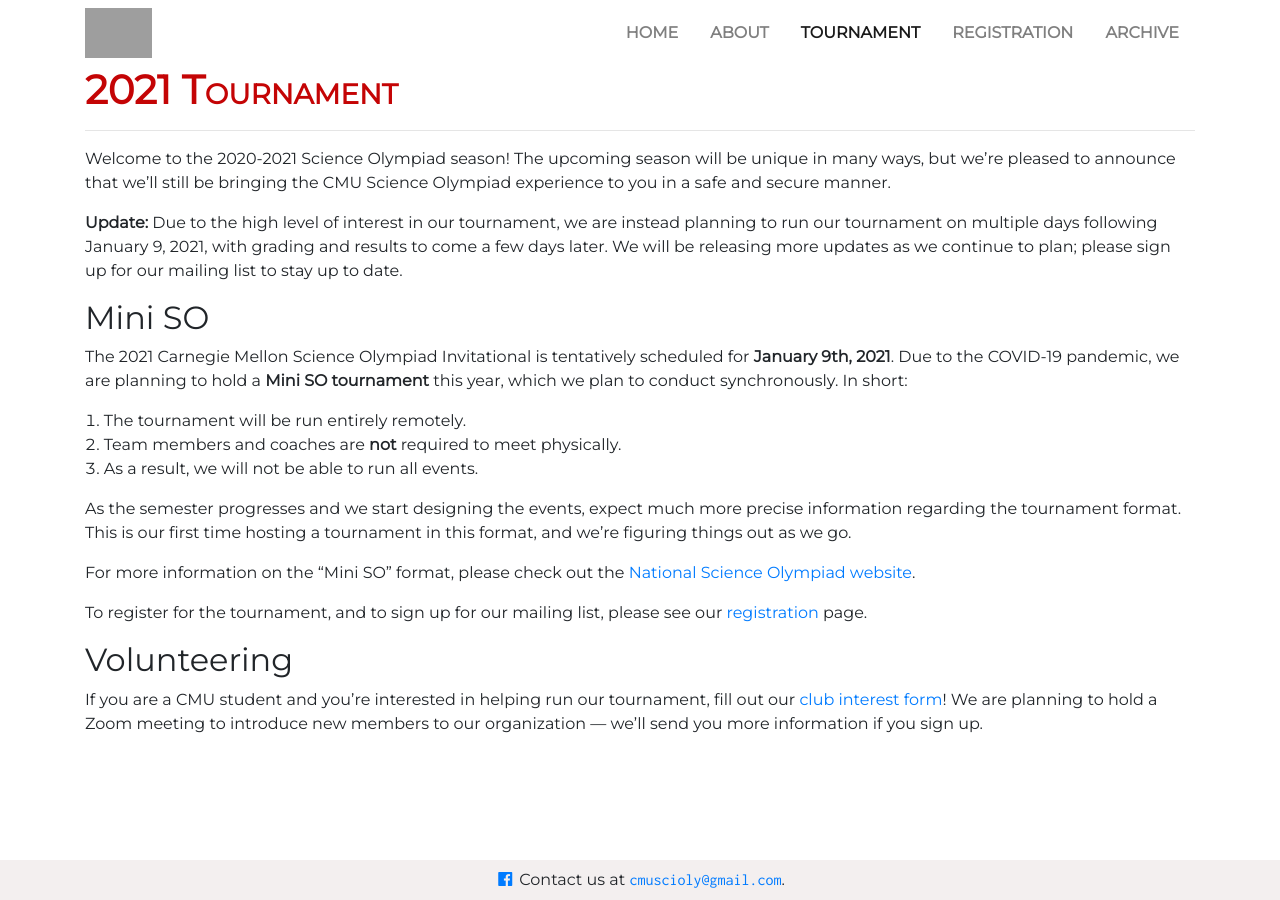
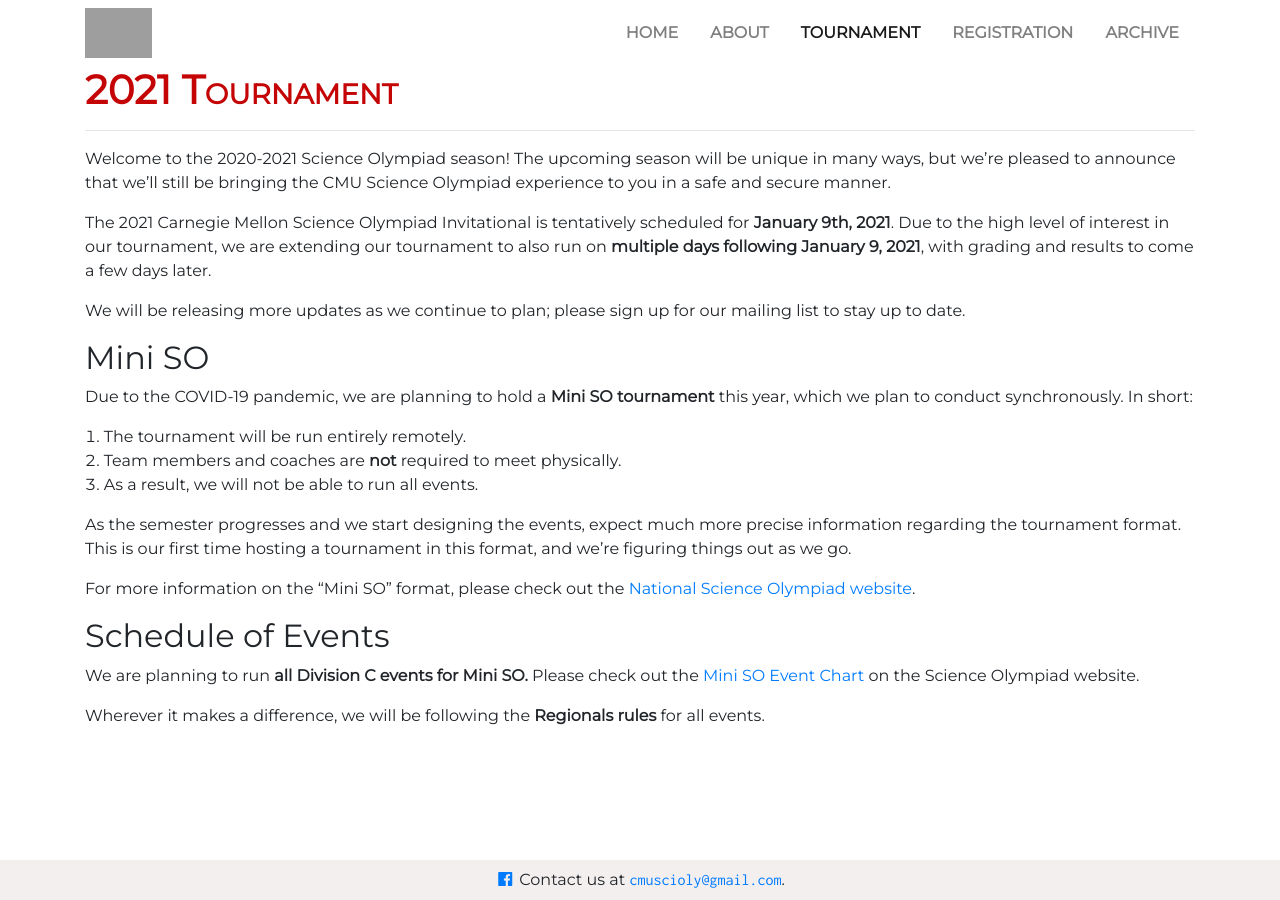
Before and after one commit to cmuscioly/cmuscioly.github.io, a Jekyll site: the page built from tournament.md, in a window 1280 px wide. Built offline with Jekyll 4.4.1, drawn with Linux system fonts in a browser that asks for light colours; nearby versions of some CDN libraries; grey boxes are pictures that could not be loaded.

Commit message:
Update tournament info
* schedule of events section: clarify regional rules
* delete volunteer info
* rearrange

```diff
--- a/tournament.md
+++ b/tournament.md
@@ -11,17 +11,18 @@
 unique in many ways, but we're pleased to announce that we'll still be bringing
 the CMU Science Olympiad experience to you in a safe and secure manner.
 
-**Update:** Due to the high level of interest in our tournament, we are instead
-planning to run our tournament on multiple days following January 9, 2021, with
-grading and results to come a few days later. We will be releasing more updates
-as we continue to plan; please sign up for our mailing list to stay up to date.
+The 2021 Carnegie Mellon Science Olympiad Invitational is tentatively scheduled
+for **January 9th, 2021**. Due to the high level of interest in our tournament,
+we are extending our tournament to also run on **multiple days following
+January 9, 2021**, with grading and results to come a few days later.
+
+We will be releasing more updates as we continue to plan; please sign up for
+our mailing list to stay up to date.
 
 ## Mini SO
 
-The 2021 Carnegie Mellon Science Olympiad Invitational is tentatively scheduled
-for **January 9th, 2021**. Due to the COVID-19 pandemic, we are planning to
-hold a **Mini SO tournament** this year, which we plan to conduct
-synchronously. In short:
+Due to the COVID-19 pandemic, we are planning to hold a **Mini SO tournament**
+this year, which we plan to conduct synchronously. In short:
 
 1. The tournament will be run entirely remotely.
 2. Team members and coaches are **not** required to meet physically.
@@ -34,12 +35,12 @@
 For more information on the "Mini SO" format, please check out the
 <a href="https://www.soinc.org/play/tournaments" target="_blank">National Science Olympiad website</a>.
 
-To register for the tournament, and to sign up for our mailing list, please see
-our [registration](/registration/) page.
+## Schedule of Events
 
-## Volunteering
+We are planning to run **all Division C events for Mini SO.** Please check out
+the <a
+href="https://www.soinc.org/sites/default/files/uploaded_files/2021_MiniEvents_090820.pdf"
+target="_blank">Mini SO Event Chart</a> on the Science Olympiad website.
 
-If you are a CMU student and you're interested in helping run our tournament, fill out
-our [club interest form](https://docs.google.com/forms/d/e/1FAIpQLSdak9n3TSQL-Bi9-5WRJaFDZor4uoe9CicKruF--zxYqBBe5w/viewform)!
-We are planning to hold a Zoom meeting to introduce new members to our organization
---- we'll send you more information if you sign up.
+Wherever it makes a difference, we will be following the **Regionals rules**
+for all events.
```
